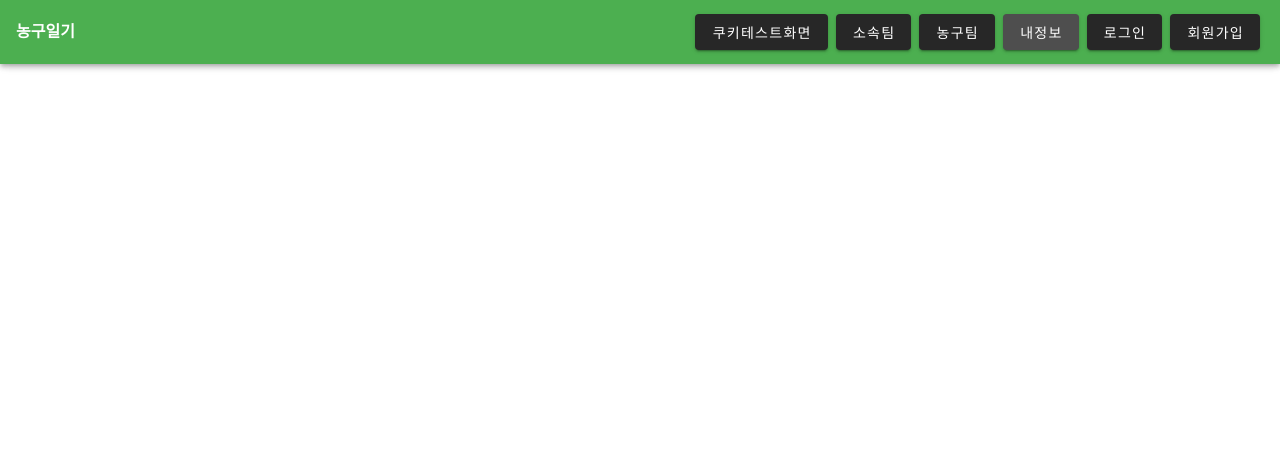
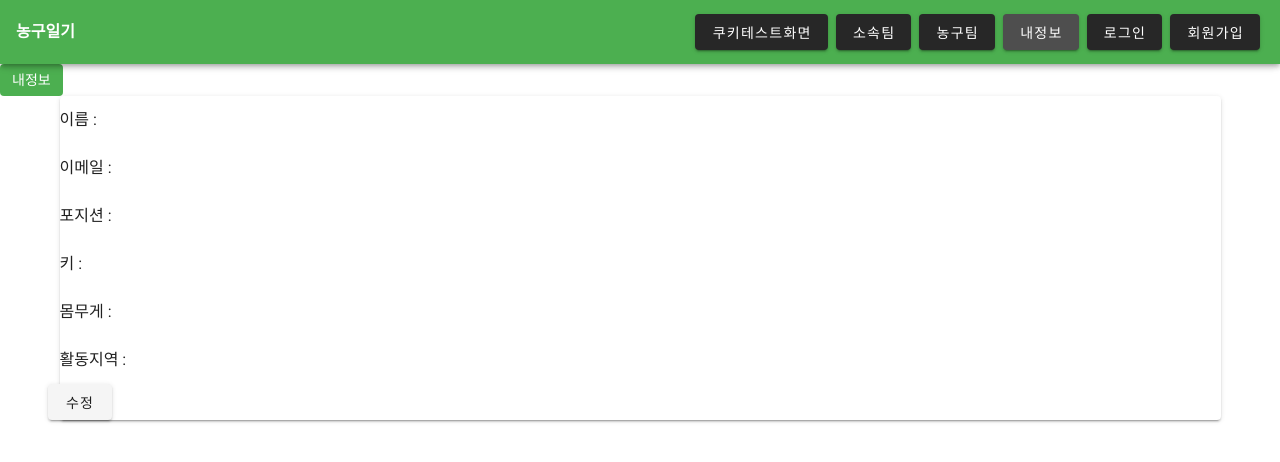
Before and after one commit to Yeo-injun/-basketballDiary-frontend, a Vue app: page /myProfile in a window 1280 px wide. Shown: the top 462 px of the page. Built offline with nearby package versions, Linux system fonts and the light colour scheme.

Commit message:
내정보 page 생성

```diff
--- a/src/api/AuthUserAPI.js
+++ b/src/api/AuthUserAPI.js
@@ -6,5 +6,10 @@ export default {
     getJoinRequestsTo() {
         return axiosService.get('/joinRequestsTo');
     },
-
+    /**
+     * seongju
+     */
+    getMyInfo(){
+        return axiosService.get(`/profile`);
+    }
 }
--- /dev/null
+++ b/src/components/loginUser/MyProfile.vue
@@ -0,0 +1,47 @@
+<template>
+<div>
+    <v-chip label color="green" text-color="white">내정보</v-chip>
+    <v-container>
+        <v-card>
+            <v-row>
+                <v-col>이름 :</v-col>
+                <v-col></v-col>
+            </v-row>
+            <v-row>
+                <v-col>이메일 :</v-col>
+                <v-col></v-col>
+            </v-row>
+            <v-row>
+                <v-col>포지션 : </v-col>
+                <v-col></v-col>
+            </v-row>
+            <v-row>
+                <v-col>키 : </v-col>
+                <v-col></v-col>
+            </v-row>
+            <v-row>
+                <v-col>몸무게 : </v-col>
+                <v-col></v-col>
+            </v-row>
+            <v-row>
+                <v-col>활동지역 : </v-col>
+                <v-col></v-col>
+            </v-row>
+            <v-row>
+                <v-btn>수정</v-btn>
+            </v-row>
+        </v-card>
+    </v-container>
+</div>
+
+</template>
+
+<script>
+export default {
+
+}
+</script>
+
+<style>
+
+</style>
--- a/src/router/index.js
+++ b/src/router/index.js
@@ -1,5 +1,10 @@
 // 해당 방식은 Vue2.x와 Vue3.x 지원
 // Vue4.x에서는 VueRouter, Vue 지원 안되고, {}안에 필요한 모듈을 import 시켜야 함
+
+/**
+ * REFERENCE
+ * -중첩된 라우트 : https://v3.router.vuejs.org/kr/guide/essentials/nested-routes.html
+ */
 import Vue from 'vue';
 import VueRouter from 'vue-router';
 
@@ -21,13 +26,18 @@ export default new VueRouter({
         createRoute('views/AppMain', '/'),
         createRoute('views/LoginPage', '/login'),
         createRoute('views/SignupPage', '/signup'),
+
         /**
-         * 중첩된 라우트 : https://v3.router.vuejs.org/kr/guide/essentials/nested-routes.html
+         * myTeam
          */
         createRoute('views/myTeam/MyTeamPage', '/myTeam', myTeamPageChildren),
         createRoute('views/myTeam/MyTeamListPage', '/myTeams'),
+        createRoute('views/myTeam/MyTeamsProfilePage','/myTeamsProfile'),
 
-        createRoute('views/myTeam/MyTeamsProfilePage','/myTeamsProfile'),
+        /**
+         * loginUser
+         */
+        createRoute('views/loginUser/MyProfilePage','/myProfile'),
     ]
 })
 
--- /dev/null
+++ b/src/views/loginUser/MyProfilePage.vue
@@ -0,0 +1,16 @@
+<template>
+  <MyProfile></MyProfile>
+</template>
+
+<script>
+import MyProfile from '@/components/loginUser/MyProfile.vue';
+export default {
+    components : {
+        MyProfile
+    }
+}
+</script>
+
+<style>
+
+</style>
```
